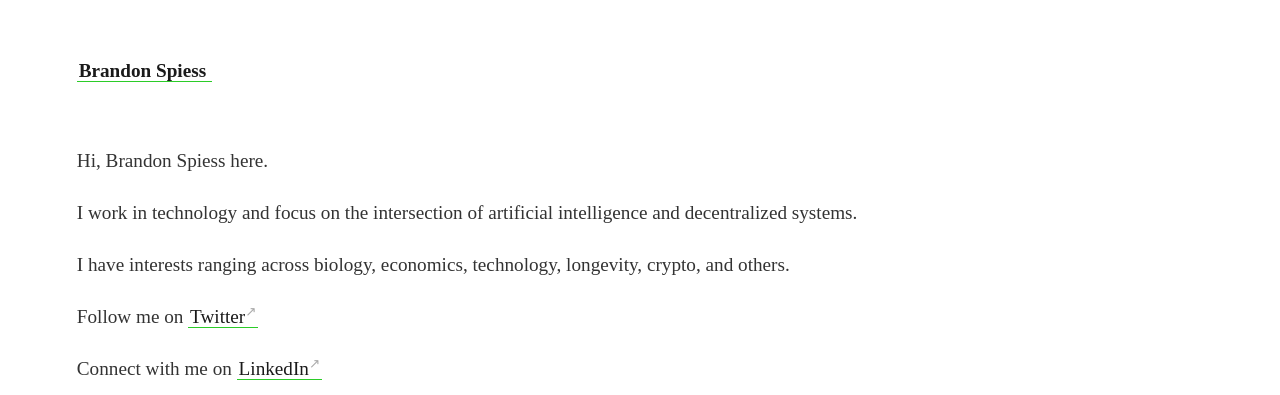
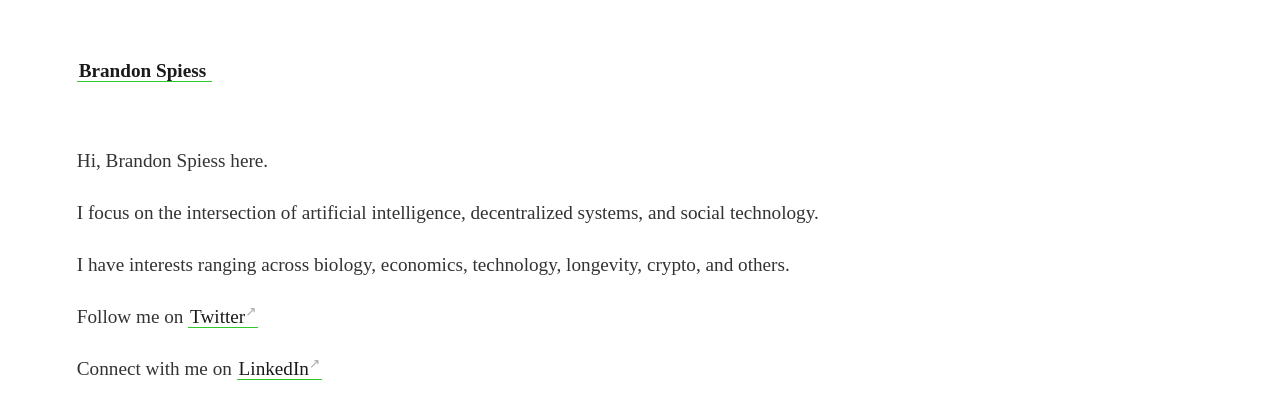
Before and after one commit to astravant/digitalgarden, a Jekyll site: the page built from _pages/about.md, in a window 1280 px wide. Shown: the top 395 px of the page. Built offline with Jekyll 4.4.1, drawn with Linux system fonts in a browser that asks for light colours.

Commit message:
Update about.md

```diff
--- a/_pages/about.md
+++ b/_pages/about.md
@@ -6,7 +6,7 @@ permalink: /about
 
 Hi, Brandon Spiess here.
 
-I work in technology and focus on the intersection of artificial intelligence and decentralized systems.
+I focus on the intersection of artificial intelligence, decentralized systems, and social technology.
 
 I have interests ranging across biology, economics, technology, longevity, crypto, and others.
 
```
